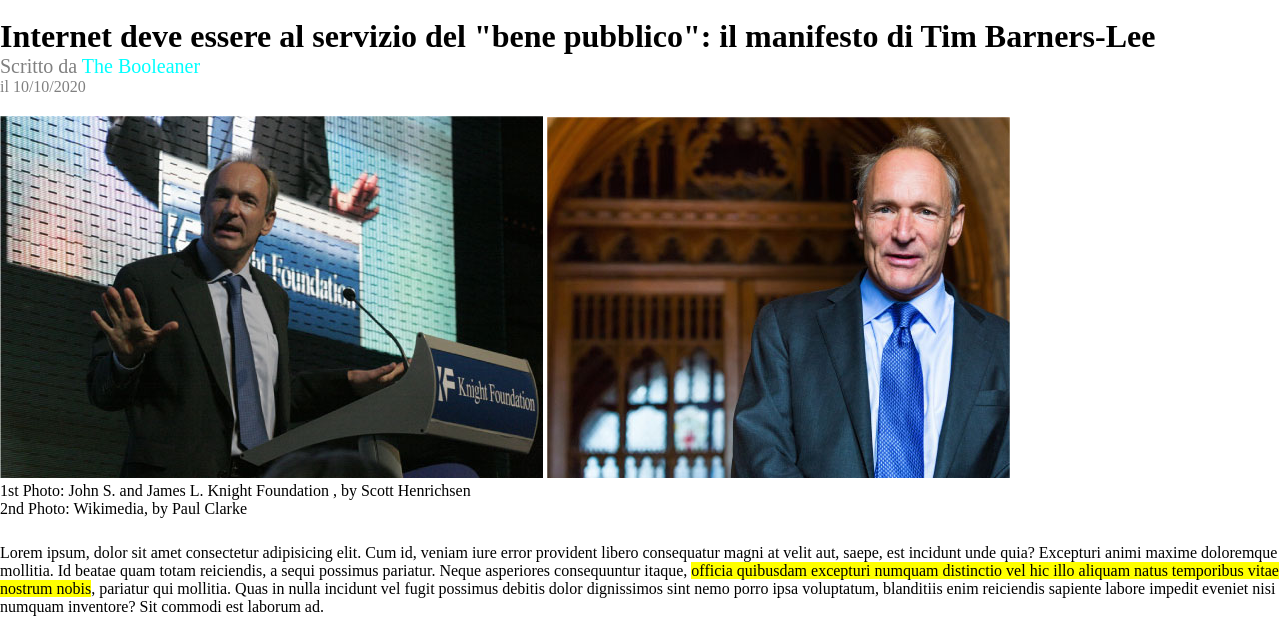
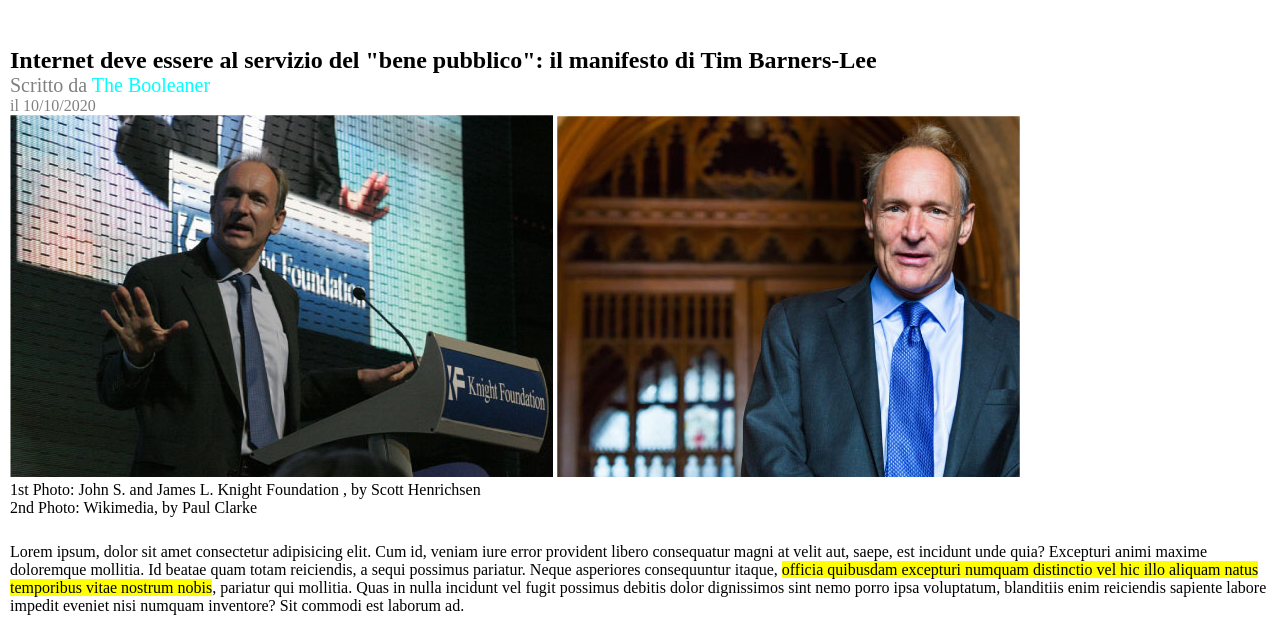
Before and after one commit to AlessioDiMari/html-css-booleaner, a plain HTML site: page index.html in a window 1280 px wide. Shown: the part 153-791 px from the top of the page. Drawn offline with Linux system fonts and the light colour scheme.

Commit message:
correzioni varie e completamento esercizio

```diff
--- a/css/style.css
+++ b/css/style.css
@@ -1,6 +1,7 @@
 body{
     margin: 0;
 }
+/* header con logo e immagine di copertina */
 header{
     padding-bottom: 20px;
 }
@@ -19,6 +20,11 @@ header{
     bottom: 0;
     left: 0;
 }
+/* inizio main */
+main{
+    padding: 10px;
+}
+/* sezione con titolo */
 h1{
     margin-bottom: 0;
 }
@@ -29,6 +35,7 @@ h1{
 .data{
     color: gray;
 }
+
 .evidenziato1{
     color: aqua;
 }
--- a/index.html
+++ b/index.html
@@ -10,14 +10,17 @@
         <!-- Inizio pagina con logo -->
         <header>
             <div class="logo"><img class="logo-img" src="img/logo.svg" alt=""></div>
-            <h1>Internet deve essere al servizio del "bene pubblico": il manifesto di Tim Barners-Lee</h1>
-            <div class="autore">Scritto da <span class="evidenziato1">The Booleaner</span></div>
-            <div class="data">il 10/10/2020</div>
+
         </header>
         <main>
             <!-- Patre principale della Pagina -->
-
-                <!-- Prima sezione con immagini -->
+            <!-- Sezione con titolo -->
+            <section>
+                <h1>Internet deve essere al servizio del "bene pubblico": il manifesto di Tim Barners-Lee</h1>
+                <div class="autore">Scritto da <span class="evidenziato1">The Booleaner</span></div>
+                <div class="data">il 10/10/2020</div>
+            </section>
+            <!-- Sezione con immagini -->
             <section>
                 <img src="img/tim-1.jpg" alt="immagine di Tim Barners-Lee 1">
                 <img src="img/tim-2.jpg" alt="immagine di Tim Barners-Lee 2">
@@ -25,7 +28,7 @@
                     2nd Photo: Wikimedia, by Paul Clarke
                 </div>
             </section>
-            <!-- Seconda sezione con testo e lista non ordinata -->
+            <!-- Sezione con testo e lista non ordinata -->
             <section>
                 <p class="testo-casuale">Lorem ipsum, dolor sit amet consectetur adipisicing elit. Cum id, veniam iure error provident libero consequatur magni at velit aut, saepe, est incidunt unde quia? Excepturi animi maxime doloremque mollitia.
                 Id beatae quam totam reiciendis, a sequi possimus pariatur. Neque asperiores consequuntur itaque, <span class="evidenziato2">officia quibusdam excepturi numquam distinctio vel hic illo aliquam natus temporibus vitae nostrum nobis</span>, pariatur qui mollitia.
```
